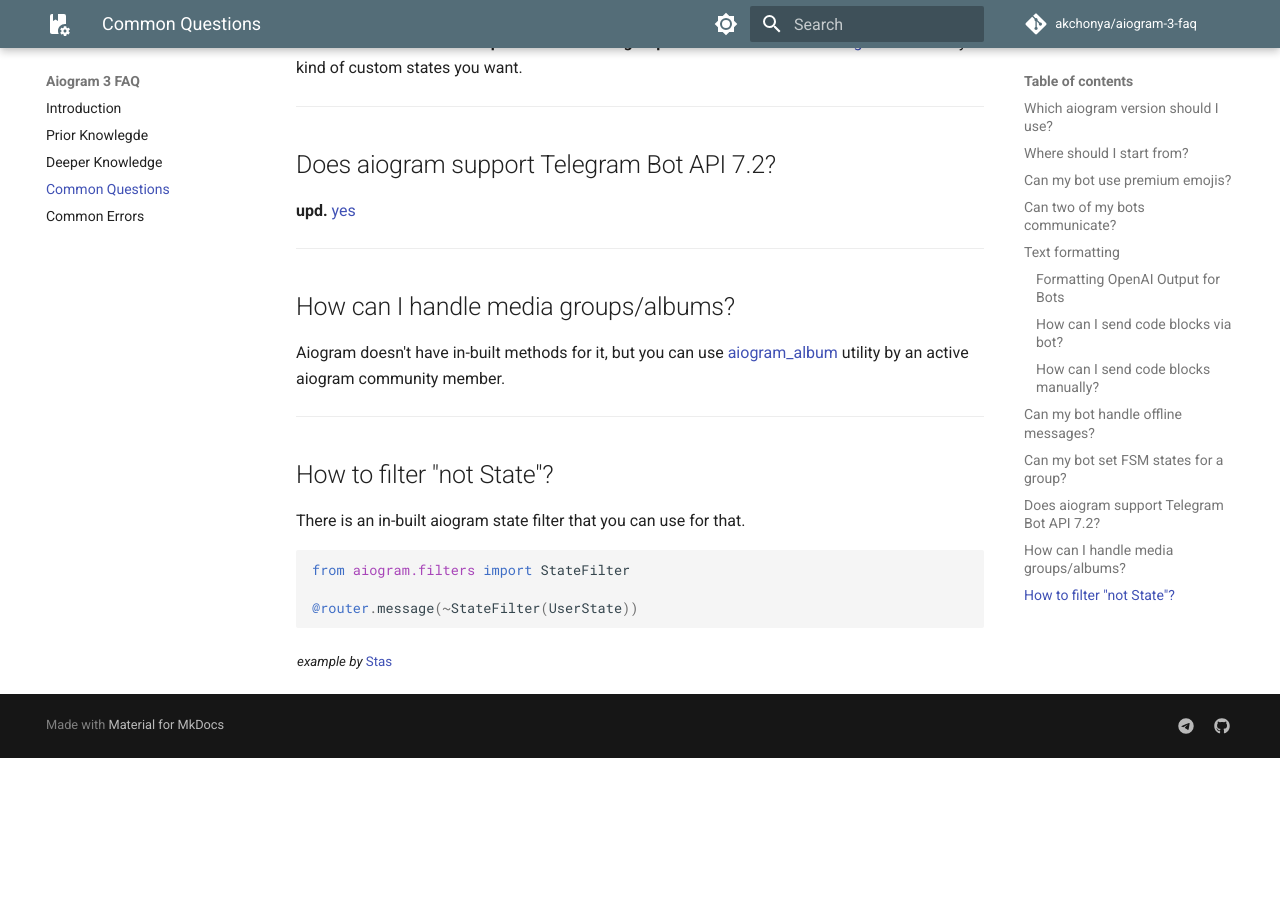
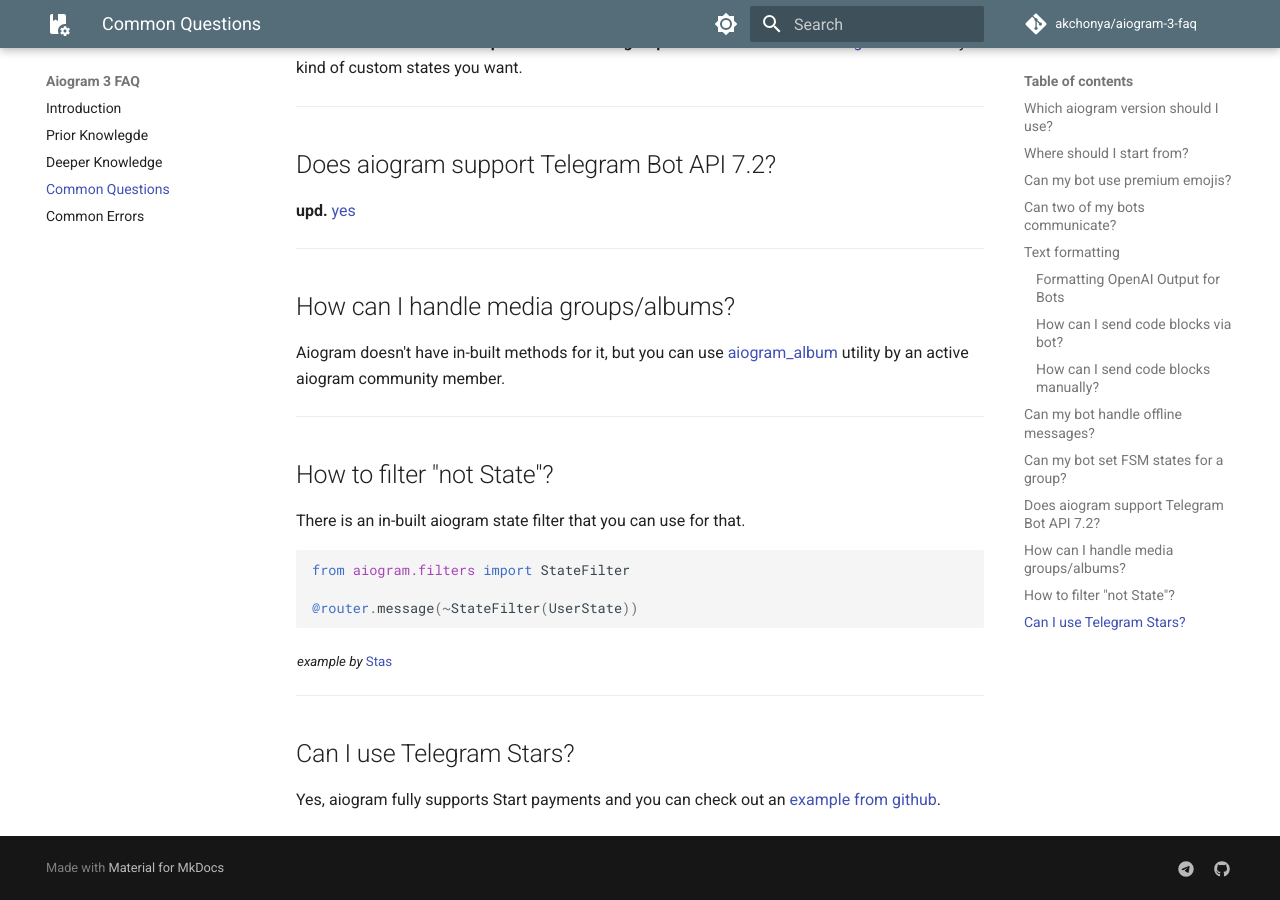
Before and after one commit to akchonya/aiogram-3-faq, an MkDocs documentation site: the page built from docs/common_questions.md, in a window 1280 px wide and 900 px high, scrolled down 4414 px. Built offline with MkDocs 1.6.1 and Material for MkDocs 9.7.7, drawn with Linux system fonts in a browser that asks for light colours; comment, search, counter and statistics services are not loaded; before the commit the page ends 5172 px from its top, so only the background shows below that.

Commit message:
add info about stars

````diff
--- a/docs/common_questions.md
+++ b/docs/common_questions.md
@@ -204,4 +204,11 @@
 
 @router.message(~StateFilter(UserState))
 ```
+
 <sub>*example by* [Stas](https://t.me/plutodis)</sub>
+
+---
+
+## Can I use Telegram Stars?
+
+Yes, aiogram fully supports Start payments and you can check out an [example from github](https://github.com/aiogram/aiogram/blob/dev-3.x/examples/stars_invoice.py).
````
